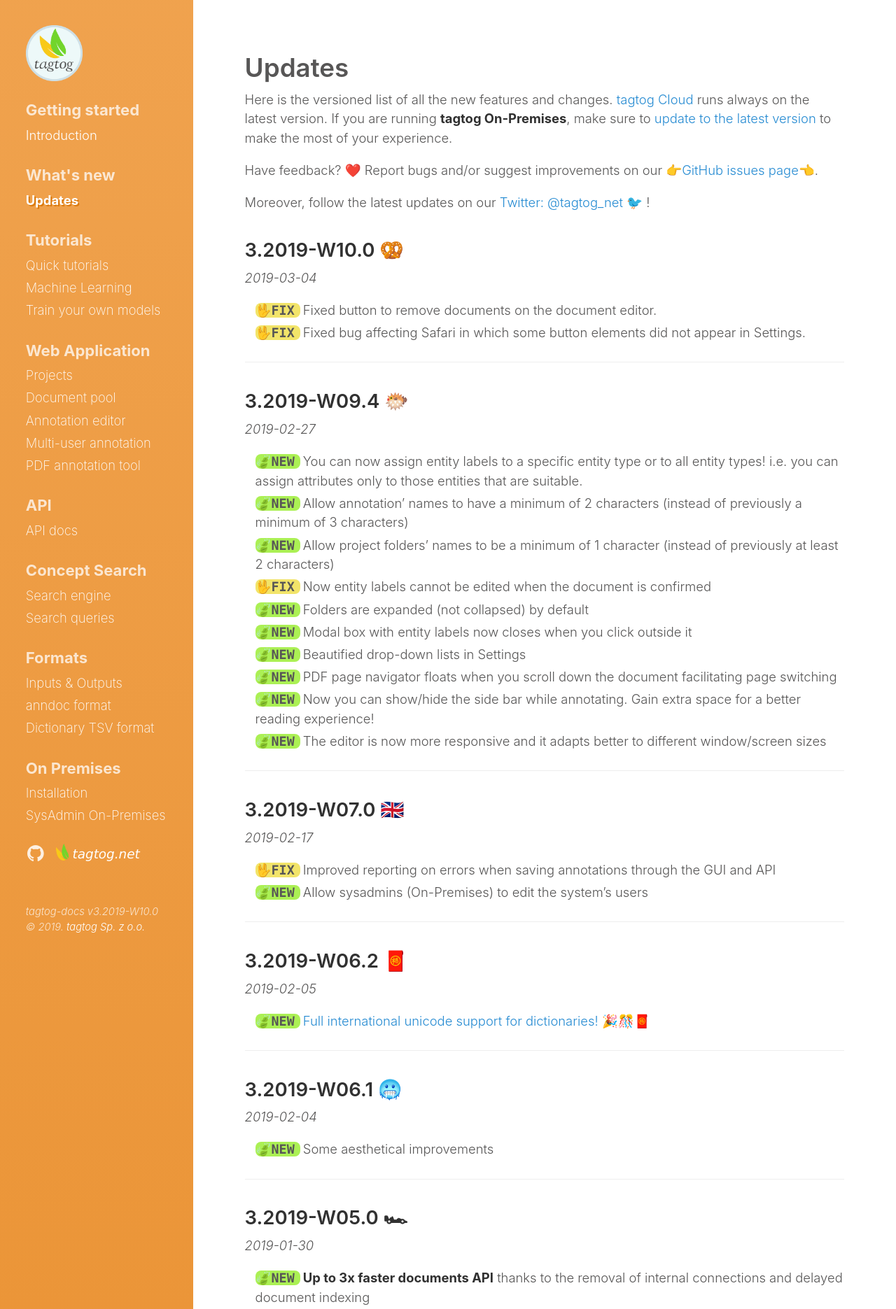
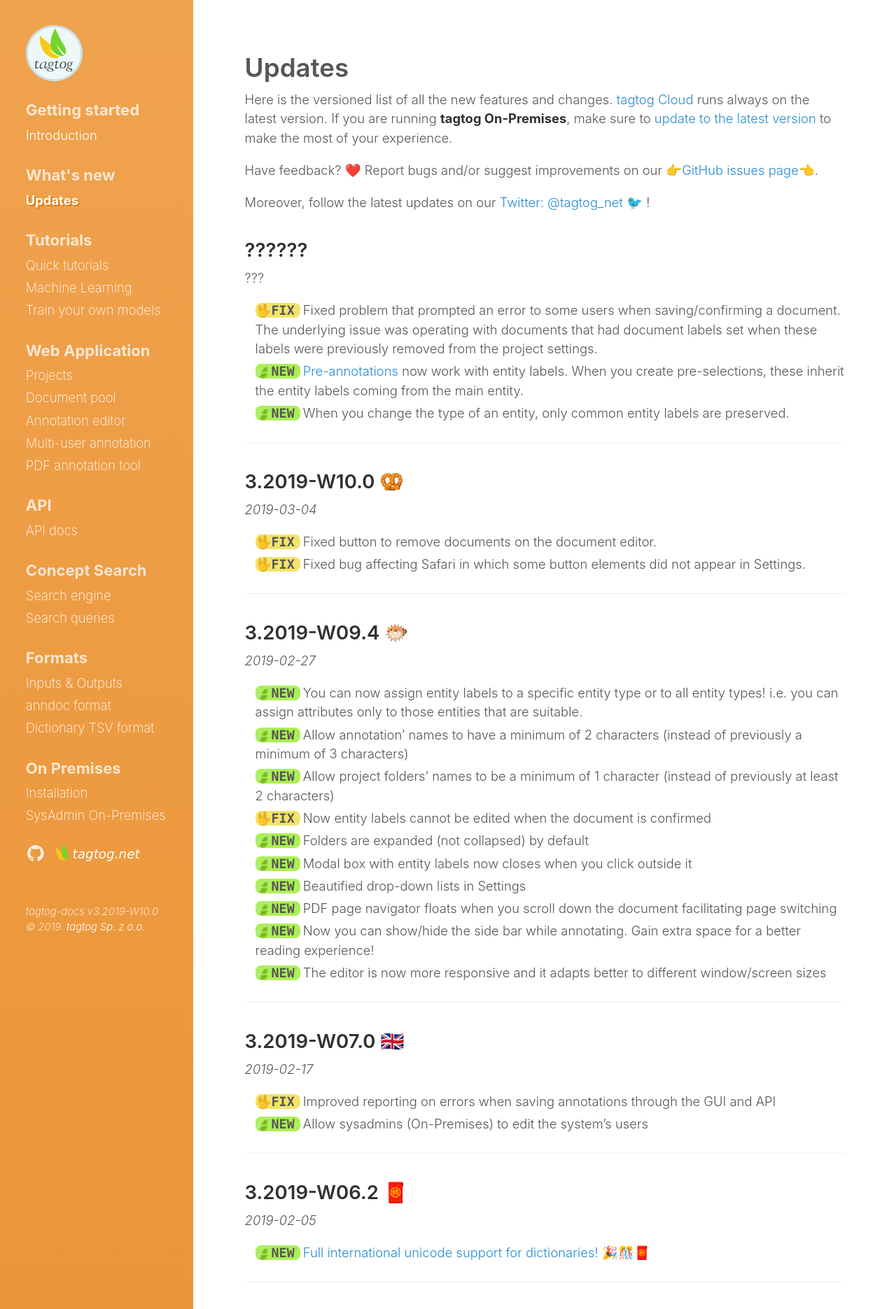
Before and after one commit to tagtogorg/tagtog-doc, a Jekyll site: the page built from updates.md, in a window 1280 px wide. Shown: the top 1871 px of the page at 70% size. Built offline with Jekyll 4.4.1, drawn with Linux system fonts in a browser that asks for light colours; nearby versions of some CDN libraries; emoji names are drawn with the system emoji font; some of the changed text lies outside the part shown.

Commit message:
Update updates

```diff
--- a/updates.md
+++ b/updates.md
@@ -11,6 +11,16 @@ Here is the versioned list of all the new features and changes. [tagtog Cloud](h
 Have feedback? :heart: Report bugs and/or suggest improvements on our [:point_right:GitHub issues page:point_left:](https://github.com/tagtog/tagtog-doc/issues).
 
 Moreover, follow the latest updates on our [Twitter: @tagtog_net 🐦](https://twitter.com/tagtog_net) !
+
+## ??????
+???
+<ul class="updates">
+  <li class="fix"><span markdown="1">Fixed problem that prompted an error to some users when saving/confirming a document. The underlying issue was operating with documents that had document labels set when these labels were previously removed from the project settings.</span></li>
+  <li class="new"><span markdown="1"><a title="Pre-annotations - tagtog.net" href="webeditor.html#pre-annotations">Pre-annotations</a> now work with entity labels. When you create pre-selections, these inherit the entity labels coming from the main entity.</span></li>
+  <li class="new"><span markdown="1">When you change the type of an entity, only common entity labels are preserved.</span></li>
+</ul>
+
+---
 
 ## 3.2019-W10.0 🥨
 _2019-03-04_
```
Also changed, not shown: webeditor.md (+3 -2 lines).
